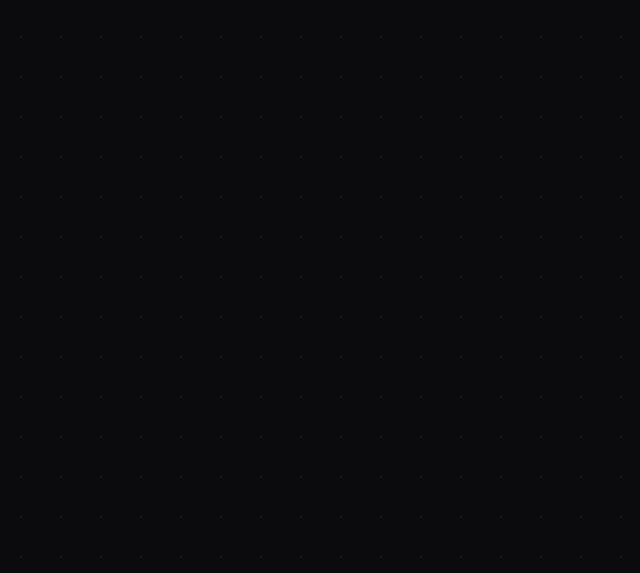
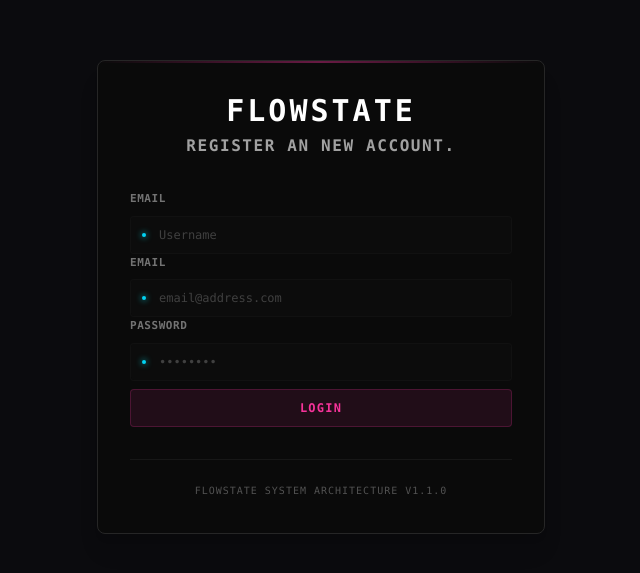
Before and after one commit to DestinySource/flowstate, a Vue app in the folder ui/: page /register in a window 1280 px wide. Before the commit this address had no page. Shown: the part 103-676 px from the top of the page, without its empty margins (319-959 px from the left). Built offline with nearby package versions, Linux system fonts and the light colour scheme.

Commit message:
Feat: add login page and auto login upon register

```diff
--- a/ui/src/composables/useAuth.ts
+++ b/ui/src/composables/useAuth.ts
@@ -47,6 +47,26 @@ export function useAuth() {
         }
     }
 
+    async function register(credentials: Record<string, string>) {
+        try {
+            const response = await fetch('https://localhost:8443/api/auth/register', {
+                method: 'POST',
+                headers: { 'Content-Type': 'application/json' },
+                body: JSON.stringify(credentials),
+            })
+
+            if (!response.ok) {
+                throw new Error('ACCESS_DENIED: Ongeldige inloggegevens.')
+            }
+
+            const { username, ...loginPayload } = credentials;
+            await login(loginPayload);
+        } catch (error) {
+            console.error('Auth Error:', error)
+            throw error
+        }
+    }
+
     function tryRestoreSession() {
         const savedToken = sessionStorage.getItem('fs_token')
         const savedUser = sessionStorage.getItem('fs_user')
@@ -68,6 +88,7 @@ export function useAuth() {
         user,
         isAuthenticated,
         login,
+        register,
         logout,
         tryRestoreSession,
         apiFetch
--- a/ui/src/router/index.ts
+++ b/ui/src/router/index.ts
@@ -2,6 +2,7 @@ import { createRouter, createWebHistory } from 'vue-router'
 import HomeView from '../views/HomeView.vue'
 import DashboardView from "@/views/DashboardView.vue"
 import LoginView from "@/views/LoginView.vue"
+import RegisterView from "@/views/RegisterView.vue";
 import { useAuth } from "@/composables/useAuth.ts"
 
 const router = createRouter({
@@ -9,7 +10,8 @@ const router = createRouter({
     routes: [
         { path: '/', name: 'home', component: HomeView },
         { path: '/dashboard', name: 'dashboard', component: DashboardView, meta: { requiresAuth: true } },
-        { path: '/login', name: 'login', component: LoginView, meta: { guestOnly: true } }
+        { path: '/login', name: 'login', component: LoginView, meta: { guestOnly: true } },
+        { path: '/register', name: 'register', component: RegisterView, meta: { guestOnly: true } }
     ],
 })
 
--- /dev/null
+++ b/ui/src/views/RegisterView.vue
@@ -0,0 +1,136 @@
+<script setup lang="ts">
+import { ref } from 'vue'
+import { useAuth } from '@/composables/useAuth'
+import { useRouter } from 'vue-router'
+
+const { register } = useAuth()
+const router = useRouter()
+
+const username = ref('')
+const email = ref('')
+const password = ref('')
+const errorMessage = ref('')
+const isLoading = ref(false)
+
+async function handleRegister() {
+  if (!email.value || !password.value) {
+    errorMessage.value = 'Please fill in all fields'
+    return
+  }
+
+  isLoading.value = true
+  errorMessage.value = ''
+
+  try {
+    await register({
+      username: username.value,
+      email: email.value,
+      password: password.value
+    })
+
+    await router.push('/login')
+  } catch (err: any) {
+    errorMessage.value = err.message || 'Authentication issue'
+  } finally {
+    isLoading.value = false
+  }
+}
+</script>
+
+<template>
+  <div class="flex min-h-screen w-screen items-center justify-center bg-bg px-4 font-mono antialiased text-neutral-200">
+    <div class="w-full max-w-md rounded-lg border border-neutral-800 bg-neutral-950 p-8 shadow-xl relative overflow-hidden">
+
+      <div class="absolute top-0 inset-x-0 h-0.5 bg-linear-to-r from-transparent via-pink-500/40 to-transparent"></div>
+
+      <div class="mb-8 text-center flex flex-col gap-1">
+        <h2 class="text-3xl font-black tracking-widest text-white uppercase">
+          Flowstate
+        </h2>
+        <p class="text-s font-black tracking-widest text-neutral-400 uppercase">
+         Register an new account.
+        </p>
+      </div>
+
+      <div
+          v-if="errorMessage"
+          class="mb-6 bg-pink-500/5 border border-pink-500/20 text-pink-500 p-3 rounded text-xs text-center uppercase tracking-wide font-bold"
+      >
+        !! {{ errorMessage }} !!
+      </div>
+
+      <form class="space-y-5" @submit.prevent="handleRegister">
+        <div>
+        <label for="username" class="block text-[11px] font-bold tracking-wider text-neutral-500 uppercase mb-2">
+          Email
+        </label>
+        <div class="relative flex items-center">
+          <span class="absolute left-3 h-1 w-1 bg-cyan-400 rounded-full shadow-[0_0_6px_#00f0ff]"></span>
+          <input
+              id="username"
+              v-model="username"
+              type="text"
+              required
+              class="block w-full rounded border border-neutral-900/50 bg-neutral-900/20 py-2.5 pl-7 pr-3 text-xs text-white placeholder-neutral-700 outline-none transition-all duration-300 focus:border-pink-500/40 focus:bg-neutral-900/50 focus:ring-1 focus:ring-pink-500/10"
+              placeholder="Username"
+          />
+        </div>
+
+        <div>
+          <label for="email-address" class="block text-[11px] font-bold tracking-wider text-neutral-500 uppercase mb-2">
+            Email
+          </label>
+          <div class="relative flex items-center">
+            <span class="absolute left-3 h-1 w-1 bg-cyan-400 rounded-full shadow-[0_0_6px_#00f0ff]"></span>
+            <input
+                id="email-address"
+                v-model="email"
+                type="email"
+                required
+                class="block w-full rounded border border-neutral-900/50 bg-neutral-900/20 py-2.5 pl-7 pr-3 text-xs text-white placeholder-neutral-700 outline-none transition-all duration-300 focus:border-pink-500/40 focus:bg-neutral-900/50 focus:ring-1 focus:ring-pink-500/10"
+                placeholder="email@address.com"
+            />
+          </div>
+        </div>
+
+        <div>
+          <label for="password" class="block text-[11px] font-bold tracking-wider text-neutral-500 uppercase mb-2">
+            Password
+          </label>
+          <div class="relative flex items-center">
+            <span class="absolute left-3 h-1 w-1 bg-cyan-400 rounded-full shadow-[0_0_6px_#00f0ff]"></span>
+            <input
+                id="password"
+                v-model="password"
+                type="password"
+                required
+                class="block w-full rounded border border-neutral-900/50 bg-neutral-900/20 py-2.5 pl-7 pr-3 text-xs text-white placeholder-neutral-700 outline-none transition-all duration-300 focus:border-pink-500/40 focus:bg-neutral-900/50 focus:ring-1 focus:ring-pink-500/10"
+                placeholder="••••••••"
+            />
+          </div>
+        </div>
+
+        <div class="pt-2">
+          <button
+              type="submit"
+              :disabled="isLoading"
+              class="relative flex w-full justify-center rounded border border-pink-500/20 bg-pink-500/10 py-2.5 text-xs font-bold tracking-widest text-pink-500 uppercase outline-none transition-all duration-200 hover:bg-pink-500/15 hover:border-pink-500/30 focus:ring-1 focus:ring-pink-500/30 disabled:opacity-40 disabled:cursor-not-allowed"
+          >
+            <span v-if="isLoading" class="animate-pulse tracking-widest">INITIALIZING_SESSION...</span>
+            <span v-else class="flex items-center gap-1.5">
+              Login
+            </span>
+          </button>
+        </div>
+        </div>
+      </form>
+
+      <div class="mt-8 pt-4 border-t border-neutral-900 text-center">
+        <span class="text-[10px] tracking-widest text-neutral-600 uppercase font-medium">
+          FLOWSTATE SYSTEM ARCHITECTURE v1.1.0
+        </span>
+      </div>
+
+    </div>
+  </div>
+</template>
```
